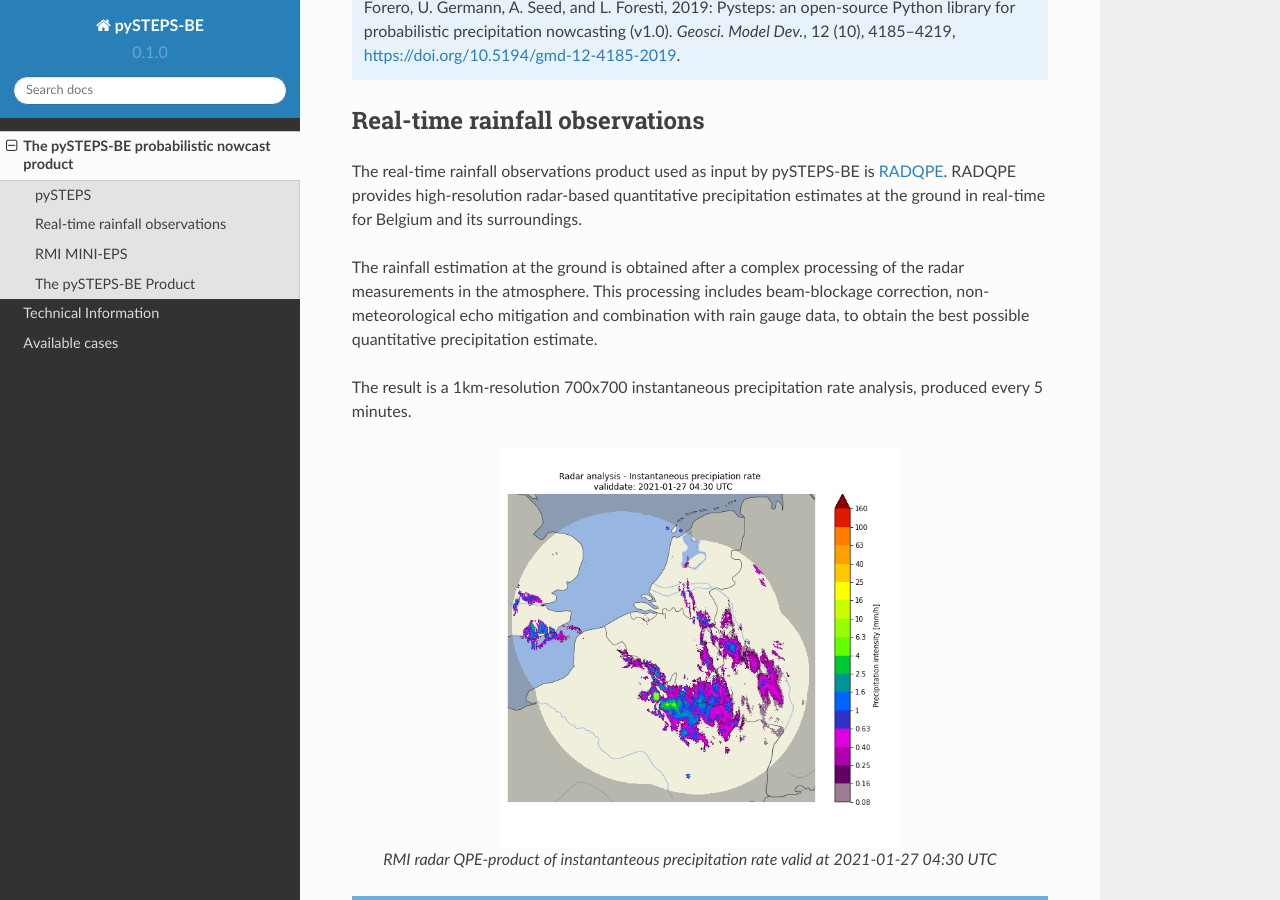
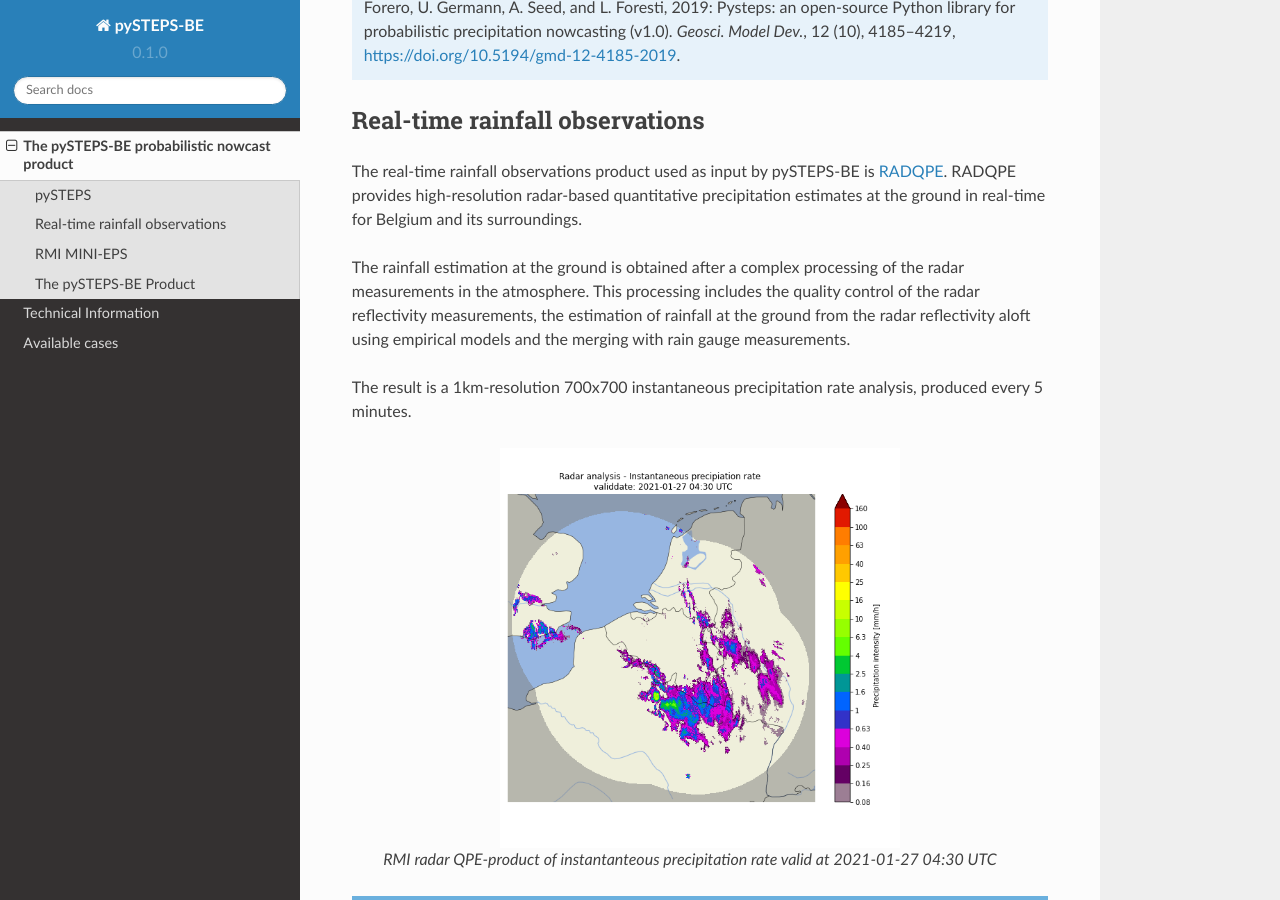
Before and after one commit to mpvginde/pySTEPS-BE, a Sphinx documentation site: the page built from docs/source/product.rst, in a window 1280 px wide and 900 px high, scrolled down 621 px. Built offline with Sphinx 7.4.7 and the Read the Docs theme 2.0.0, drawn with Linux system fonts in a browser that asks for light colours.

Commit message:
Update product.rst
incorporate suggestions EG

```diff
--- a/docs/source/product.rst
+++ b/docs/source/product.rst
@@ -26,7 +26,7 @@ Real-time rainfall observations
 
 The real-time rainfall observations product used as input by pySTEPS-BE is `RADQPE <https://radli.meteo.be/projects/radqpe>`_. RADQPE provides high-resolution radar-based quantitative precipitation estimates at the ground in real-time for Belgium and its surroundings.
 
-The rainfall estimation at the ground is obtained after a complex processing of the radar measurements in the atmosphere. This processing includes beam-blockage correction, non-meteorological echo mitigation and combination with rain gauge data, to obtain the best possible quantitative precipitation estimate.
+The rainfall estimation at the ground is obtained after a complex processing of the radar measurements in the atmosphere. This processing includes the quality control of the radar reflectivity measurements, the estimation of rainfall at the ground from the radar reflectivity aloft using empirical models and the merging with rain gauge measurements.
 
 The result is a 1km-resolution 700x700 instantaneous precipitation rate analysis, produced every 5 minutes.
 
```
